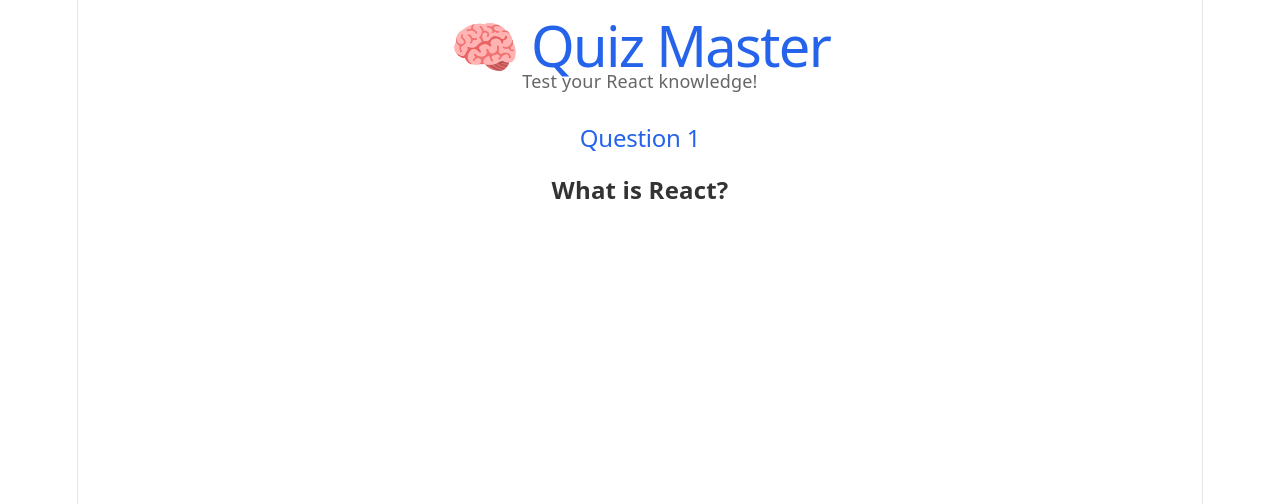
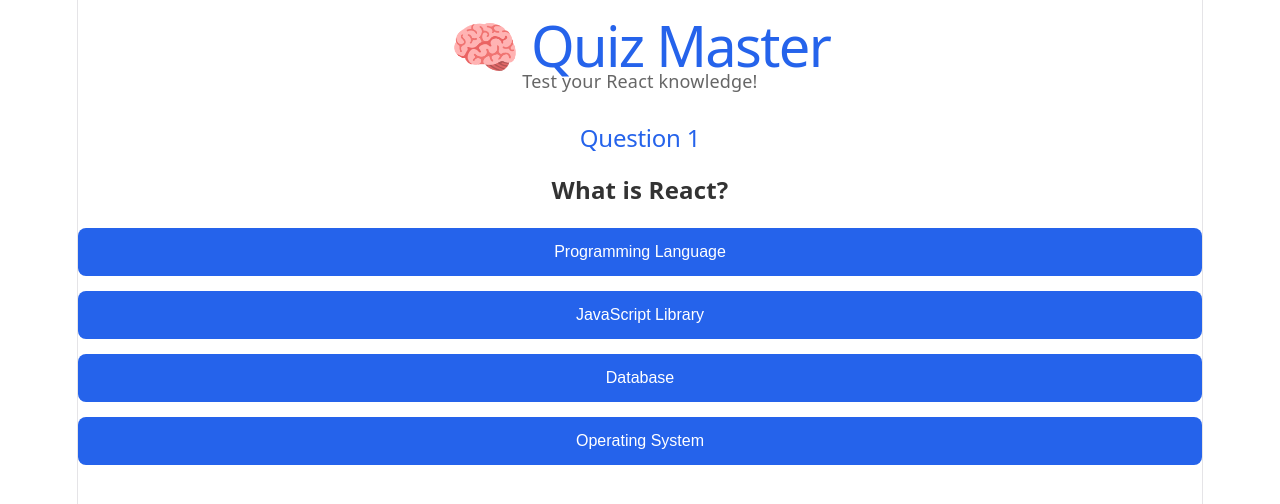
Before and after one commit to 248r1a66j4Jagadeesh-wq/quiz-master-react, a React (Vite) app: page / in a window 1280 px wide. Shown: the top 504 px of the page. Built offline with nearby package versions, Linux system fonts and the light colour scheme.

Commit message:
Displayed quiz options using map()

```diff
--- a/src/components/Options.jsx
+++ b/src/components/Options.jsx
@@ -0,0 +1,35 @@
+import "../styles/Options.css";
+
+function Options({ options }) {
+
+  return (
+
+    <div className="options">
+
+      {
+
+        options.map((option, index) => (
+
+          <button
+
+            key={index}
+
+            className="option-btn"
+
+          >
+
+            {option}
+
+          </button>
+
+        ))
+
+      }
+
+    </div>
+
+  );
+
+}
+
+export default Options;
--- a/src/components/Question.jsx
+++ b/src/components/Question.jsx
@@ -1,4 +1,6 @@
 import "../styles/Question.css";
+
+import Options from "./Options";
 
 function Question({ question }) {
 
@@ -6,9 +8,23 @@ function Question({ question }) {
 
     <div className="question">
 
-      <h2>Question {question.id}</h2>
+      <h2>
 
-      <h3>{question.question}</h3>
+        Question {question.id}
+
+      </h2>
+
+      <h3>
+
+        {question.question}
+
+      </h3>
+
+      <Options
+
+        options={question.options}
+
+      />
 
     </div>
 
--- a/src/styles/Options.css
+++ b/src/styles/Options.css
@@ -0,0 +1,21 @@
+.options {
+  display: flex;
+  flex-direction: column;
+  gap: 15px;
+  margin-top: 25px;
+}
+
+.option-btn {
+  padding: 15px;
+  border: none;
+  border-radius: 8px;
+  background: #2563eb;
+  color: white;
+  font-size: 16px;
+  cursor: pointer;
+  transition: 0.3s;
+}
+
+.option-btn:hover {
+  background: #1d4ed8;
+}
```
